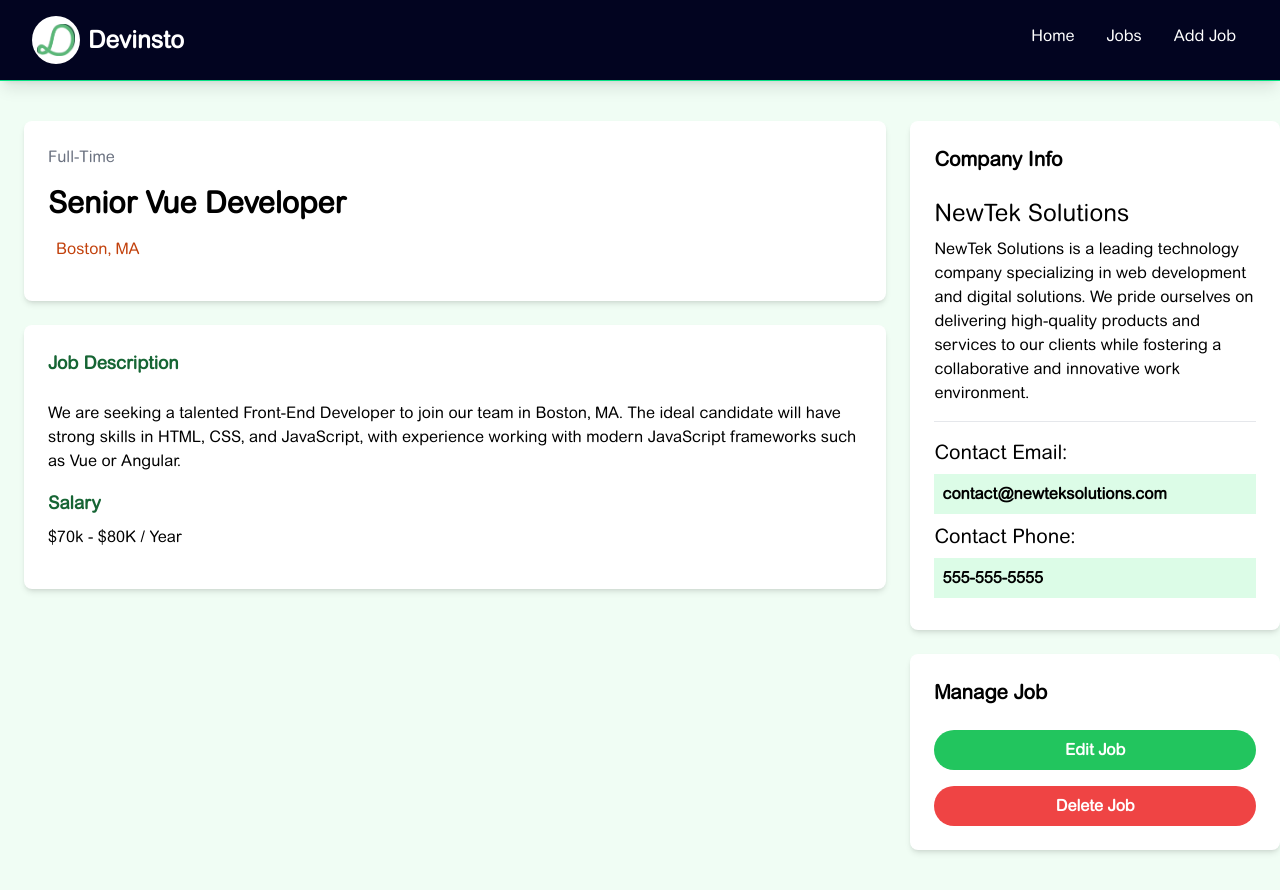
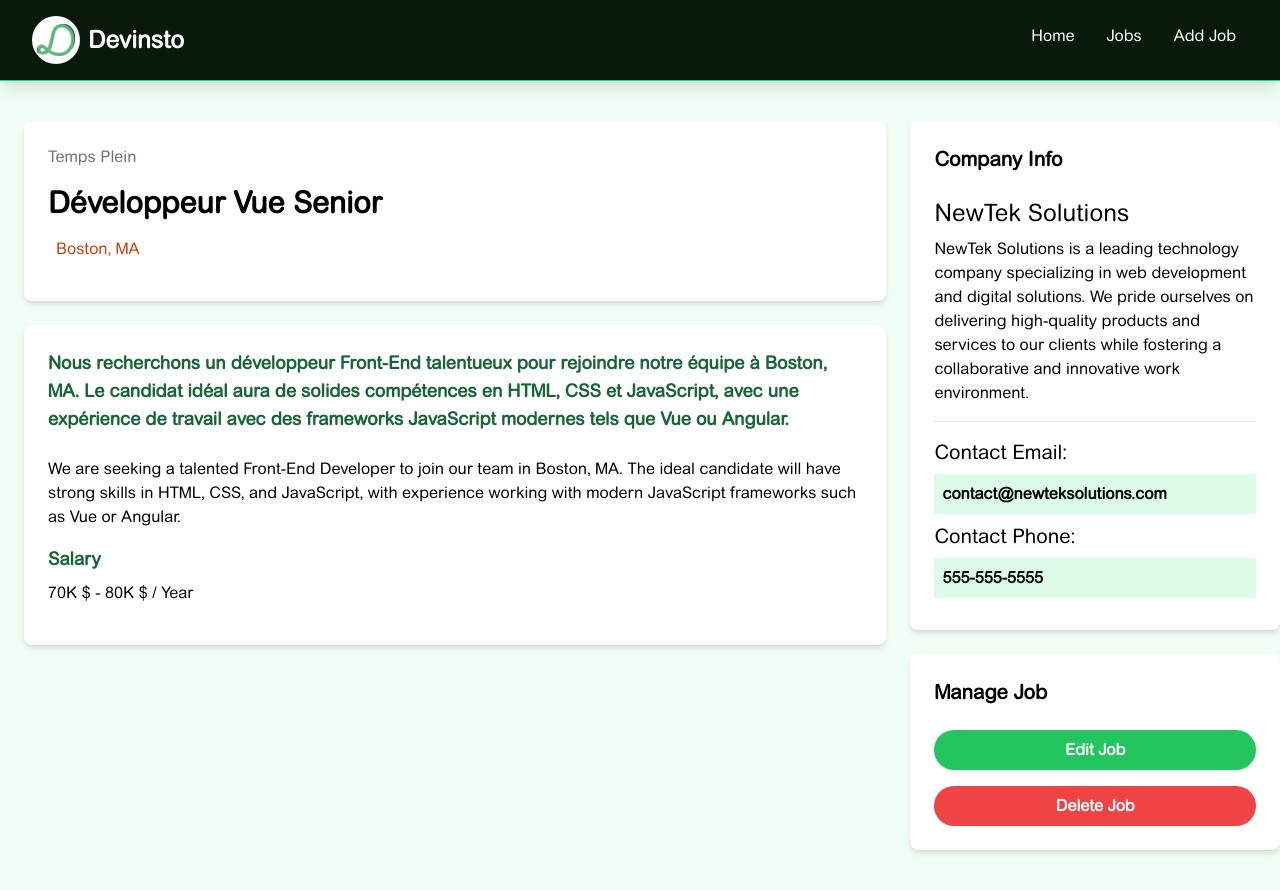
Before and after one commit to rosto-infinity/tub-page01, a Vue app: page /jobs/1 in a window 1280 px wide. Built offline with nearby package versions, Linux system fonts and the light colour scheme; data requests are answered from the project's data file.

Commit message:
PulseLoader JobView
PulseLoader JobView

```diff
--- a/src/components/Hero.vue
+++ b/src/components/Hero.vue
@@ -16,7 +16,7 @@ import { defineProps } from 'vue';
 
 <template>
   <!-- Hero -->
-  <section class="mb-4 bg-[#020420] py-20">
+  <section class="mb-4 bg-[#0a1a0a] py-20">
       <div
         class="mx-auto flex max-w-7xl flex-col items-center px-4 sm:px-6 lg:px-8"
       >
--- a/src/components/Navbar.vue
+++ b/src/components/Navbar.vue
@@ -9,7 +9,7 @@ const isActiveLink = (routePath) => {
 </script>
 
 <template>
-  <nav class="sticky top-0 z-10 border-b border-[#07e283] bg-[#020420] shadow-lg">
+  <nav class="sticky top-0 z-10 border-b border-[#07e283] bg-[#0a1a0a] shadow-lg">
       <div class="mx-auto max-w-7xl px-2 sm:px-6 lg:px-8">
         <div class="flex h-20 items-center justify-between">
           <div
--- a/src/views/JobView.vue
+++ b/src/views/JobView.vue
@@ -1,24 +1,55 @@
 <script setup>
+  import PulseLoader from 'vue-spinner/src/PulseLoader.vue';
+  import {reactive, onMounted} from 'vue';
+  import { useRoute, RouterLink} from 'vue-router';
+  import axios from 'axios';
 
+  const route = useRoute();
+
+  const jobId = route.params.id;
+
+  const state = reactive({
+    job: {},
+    isLoading: true,
+  });
+
+  onMounted(async () => {
+  try{
+    const response = await axios.get(`http://localhost:5000/jobs/${jobId}`);
+    // await new Promise((resolve) => setTimeout(resolve, 3000));
+    state.job= response.data;
+
+  } catch (error){
+    console.error('Error fetching job', error);
+  }finally{
+    state.isLoading = false;
+  }
+});
 </script>
 <template>
 
   <section class="bg-green-50">
     <div class="container m-auto px-6 py-10">
       <div class="gridcols grid w-full grid-cols-1 gap-6 md:grid-cols-2">
-        <main class="">
+
+         <!-- Show loader when loading -->
+      <div v-if="state.isLoading" class="flex justify-center">
+        <PulseLoader color="#07e283" />
+      </div>
+        <!-- Main Content -->
+        <main v-else class="">
           <div class="rounded-lg bg-white p-6 text-center shadow-md md:text-left">
-            <div class="mb-4 text-gray-500">Full-Time</div>
-            <h1 class="mb-4 text-3xl font-bold">Senior Vue Developer</h1>
+            <div class="mb-4 text-gray-500">{{ state.job.type}} </div>
+            <h1 class="mb-4 text-3xl font-bold">{{ state.job.title }}</h1>
             <div class="mb-4 flex justify-center align-middle text-gray-500 md:justify-start">
               <i class="fa-solid fa-location-dot mr-2 text-lg text-orange-700"></i>
-              <p class="text-orange-700">Boston, MA</p>
+              <p class="text-orange-700">{{ state.job.location}}</p>
             </div>
           </div>
 
           <div class="mt-6 rounded-lg bg-white p-6 shadow-md">
             <h3 class="mb-6 text-lg font-bold text-green-800">
-              Job Description
+              {{ state.job.description}}
             </h3>
 
             <p class="mb-4">
@@ -30,7 +61,7 @@
 
             <h3 class="mb-2 text-lg font-bold text-green-800">Salary</h3>
 
-            <p class="mb-4">$70k - $80K / Year</p>
+            <p class="mb-4">{{ state.job.salary}} / Year</p>
           </div>
         </main>
 
```
Also changed, not shown: src/components/JobListings.vue (+9 -0 lines).
